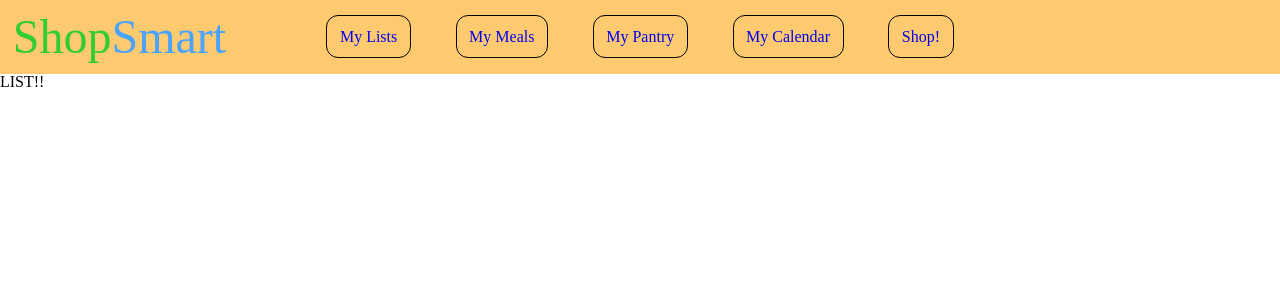
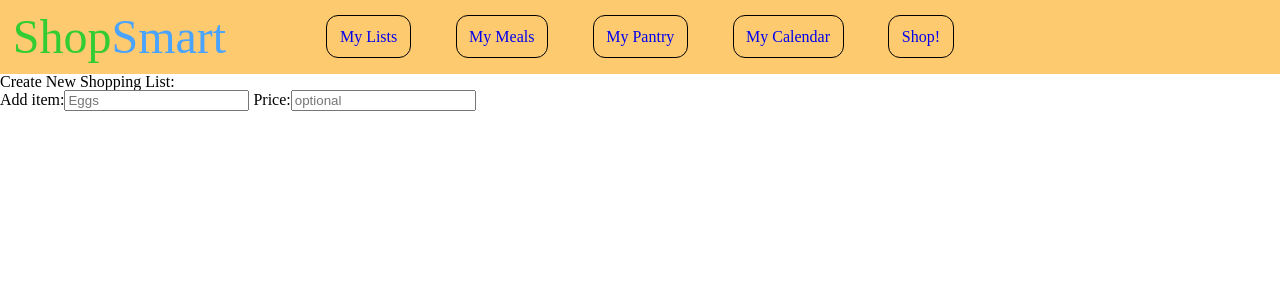
Before and after one commit to jmerz826/shop-smart, a React (Create React App) app in the folder shop-smart/: page / in a window 1280 px wide. Shown: the top 300 px of the page. Built offline with nearby package versions, Linux system fonts and the light colour scheme.

Commit message:
new list form started

```diff
--- a/shop-smart/src/App.js
+++ b/shop-smart/src/App.js
@@ -1,6 +1,6 @@
 import Header from "./components/header";
 import { BrowserRouter as Router, Route, Switch } from 'react-router-dom';
-import NewList from "./components/newList";
+import NewList from "./components/lists/newList";
 import Meals from "./components/meals/meals";
 import PantryItems from "./components/pantry/pantryItems";
 import Calendar from "./components/calendar";
--- /dev/null
+++ b/shop-smart/src/components/lists/newList.js
@@ -0,0 +1,49 @@
+import React, { useState } from "react";
+import { connect } from "react-redux";
+
+const initialFormValues = {
+    item: '',
+    price:''
+}
+
+const NewList = (props) => {
+    const [formValues, setFormValues] = useState(initialFormValues);
+
+    const handleChange = (e) => {
+        console.log(formValues);
+        setFormValues({
+            ...formValues,
+            [e.target.name]: e.target.value
+        })
+    }
+
+    return (
+        <div>
+            <h2>Create New Shopping List:</h2>
+            <form>
+                <label> Add item:
+                    <input
+                        type='text'
+                        name='item'
+                        value={formValues.item}
+                        onChange={handleChange}
+                        placeholder="Eggs"
+                    />
+                </label>
+                <label> Price:
+                    <input
+                        type='number'
+                        name='price'
+                        value={formValues.price}
+                        onChange={handleChange}
+                        placeholder="optional"
+                    />
+                </label>
+            </form>
+        </div>
+    );
+};
+
+
+
+export default NewList;
--- a/shop-smart/src/components/newList.js
+++ /dev/null
@@ -1,11 +0,0 @@
-import React from "react";
-
-const NewList = (props) => {
-    return (
-        <div>
-            <h1>LIST!!</h1>
-        </div>
-    );
-};
-
-export default NewList;
```
